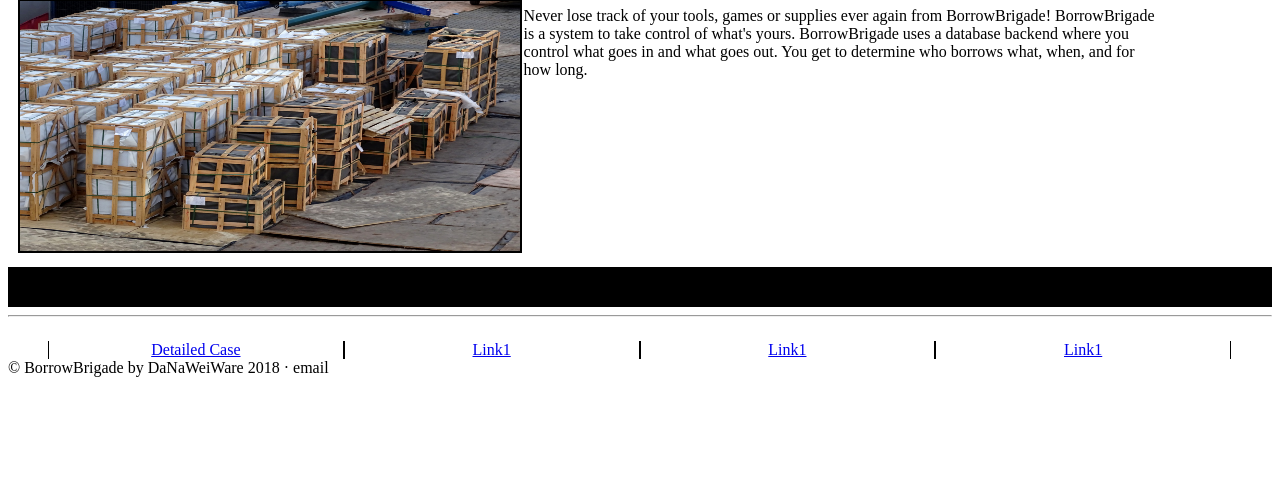
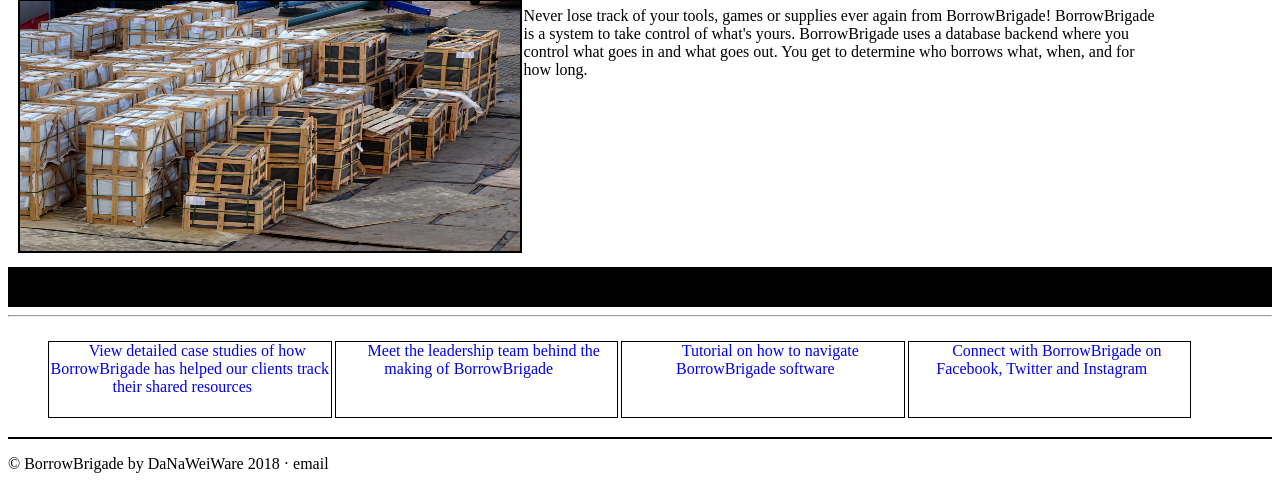
Before and after one commit to ddtian38/BorrowBridgade, a PHP site: page / in a window 1280 px wide. Shown: the part 324-813 px from the top of the page. Before the commit the page ends 701 px from the top, so only its background shows below. Run offline with PHP 8.4, Linux system fonts and the light colour scheme.

Commit message:
added misc links

```diff
--- a/index.css
+++ b/index.css
@@ -33,7 +33,7 @@ ul.navbar a {
     text-decoration: none;
 }
 
-li a:hover {
+ul.navbar li a:hover {
     background-color: #111;
 }
 
@@ -67,11 +67,23 @@ div#miscellaneous ul{
 div#miscellaneous ul li{
 	text-align:center;
 	float:left;
-	width:24%;
-	border-right:solid 1px black;
-	border-left:solid 1px black;
+	width:23%;
+	border:solid 1px black;
+	margin-right:3px;
+	height:75px;
 }
 
+div#miscellaneous ul li a{
+	text-decoration: none;
+	margin-left:15px;
+	margin-right:15px;
+}
+
+div#footer{
+	float:bottom;
+	margin-top:120px;
+	border-top: solid black 2px;
+}
 /*
 ul.navbar {
 	list-style-type:none;
--- a/index.html
+++ b/index.html
@@ -31,10 +31,10 @@
 	<hr>
 	<div id="miscellaneous">
 		<ul>
-			<li><a href="#">Detailed Case</a></li>
-			<li><a href="#">Link1</a></li>
-			<li><a href="#">Link1</a></li>
-			<li><a href="#">Link1</a></li>
+			<li><a href="#">View detailed case studies of how BorrowBrigade has helped our clients track their shared resources</a></li>
+			<li><a href="#">Meet the leadership team behind the making of BorrowBrigade</a></li>
+			<li><a href="#">Tutorial on how to navigate BorrowBrigade software</a></li>
+			<li><a href="#">Connect with BorrowBrigade on Facebook, Twitter and Instagram</a></li>
 		</ul>
 
 	</div>
```
